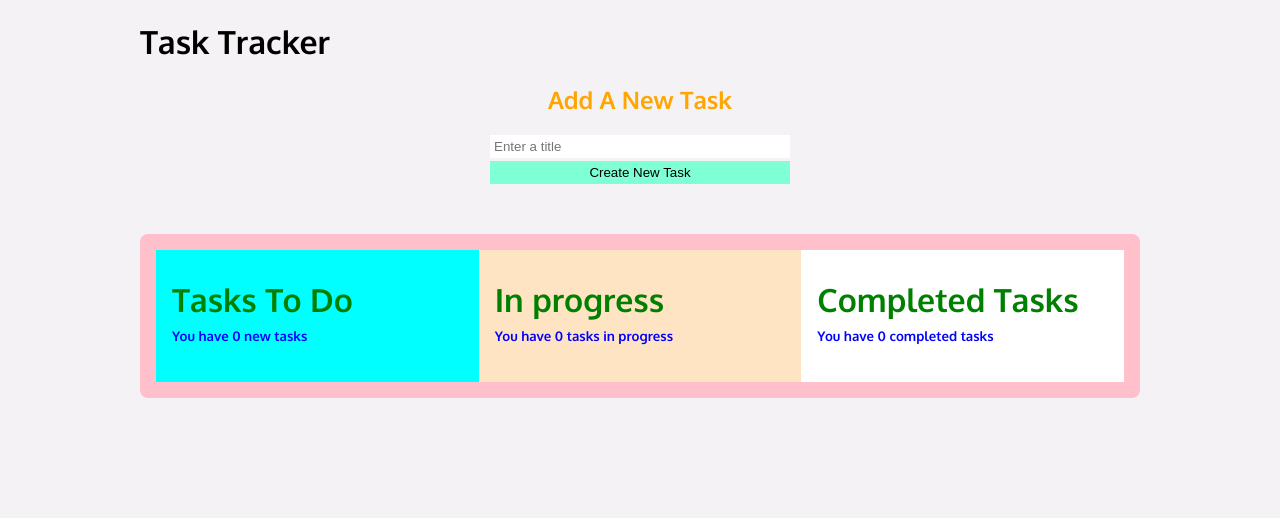
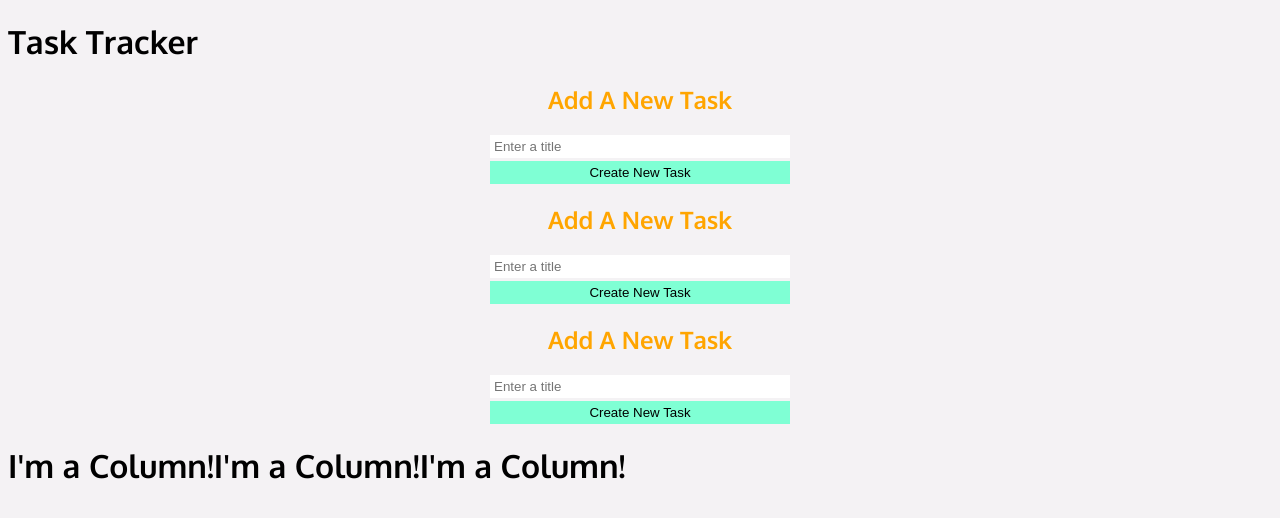
Before and after one commit to tgrinstead3d/react_todo, a React (Create React App) app: page / in a window 1280 px wide. Shown: the top 518 px of the page. Built offline with nearby package versions, Linux system fonts and the light colour scheme.

Commit message:
working on the array swapping

```diff
--- a/src/App.js
+++ b/src/App.js
@@ -1,5 +1,6 @@
 import './App.css';
 import {Component} from 'react';
+import Card from "./components/Card";
 
 class App extends Component {
     constructor(props) {
@@ -89,107 +90,108 @@ class App extends Component {
                 </>
                 <div className="AppBackground">
                     <div className="TodoColumn">
-                        <header className="Header">
-                            <h1>Tasks To Do</h1>
-                        </header>
-                        <main className="BodyWrapper">
-                            <div className="TaskCount">
-                                <h5>You have {this.state.tasks.length} new tasks</h5>
-                            </div>
-                            <div className="TaskCard">
-                                <ul>
-                                    {this.state.tasks.map(task => {
-                                        return (
-                                            <li key={task.id} className="ListTitle">
-                                                <div className="ListLeft">
-                                                    {task.value}
-                                                </div>
-                                                <div className="ListRight">
-                                                    {/*<button>Edit</button>*/}
-                                                    <button onClick={() => this.deleteTask(task.id)}
-                                                            className="Delete">X
-                                                    </button>
-                                                    {/*<button>Left</button>*/}
-                                                    <button onClick={() => this.setProgress(task.id)}>Right</button>
-                                                </div>
-                                                <div className="TaskCompleteButton">
-                                                    {/*<button>Mark Completed</button>*/}
-                                                </div>
-                                            </li>
-                                        )
-                                    })}
-                                </ul>
-                            </div>
-                        </main>
-                    </div>
-                    <div className="InProgressColumn">
-                        <header className="Header">
-                            <h1>In progress</h1>
-                        </header>
-                        <main className="BodyWrapper">
-                            <div className="TaskCount">
-                                <h5>You have {this.state.tasks.length} tasks in progress</h5>
-                            </div>
-                            <div className="TaskCard">
-                                <ul>
-                                    {this.state.tasks.map(task => {
-                                        return (
-                                            <li key={task.id} className="ListTitle">
-                                                <div className="ListLeft">
-                                                    {task.value}
-                                                </div>
-                                                <div className="ListRight">
-                                                    {/*<button>Edit</button>*/}
-                                                    <button onClick={() => this.deleteTask(task.id)}
-                                                            className="Delete">X
-                                                    </button>
-                                                    {/*<button>Left</button>*/}
-                                                    {/*<button>Right</button>*/}
-                                                </div>
-                                                <div className="TaskCompleteButton">
-                                                    {/*<button>Mark Completed</button>*/}
-                                                </div>
-                                            </li>
-                                        )
-                                    })}
-                                </ul>
-                            </div>
-                        </main>
-                    </div>
-                    <div className="CompletedColumn">
-                        <header className="Header">
-                            <h1>Completed Tasks</h1>
-                        </header>
-                        <main className="BodyWrapper">
-                            <div className="TaskCount">
-                                <h5>You have {this.state.tasks.length} completed tasks</h5>
-                            </div>
-                            <div className="TaskCard">
-                                <ul>
-                                    {this.state.tasks.map(task => {
-                                        return (
-                                            <li key={task.id} className="ListTitle">
-                                                <div className="ListLeft">
-                                                    {task.value}
-                                                </div>
-                                                <div className="ListRight">
-                                                    {/*<button>Edit</button>*/}
-                                                    <button onClick={() => this.deleteTask(task.id)}
-                                                            className="Delete">X
-                                                    </button>
-                                                    {/*<button>Left</button>*/}
-                                                    {/*<button>Right</button>*/}
-                                                </div>
-                                                <div className="TaskCompleteButton">
-                                                    {/*<button>Mark Completed</button>*/}
-                                                </div>
-                                            </li>
-                                        )
-                                    })}
-                                </ul>
-                            </div>
-                        </main>
-                    </div>
+                    {/*    <header className="Header">*/}
+                    {/*        <h1>Tasks To Do</h1>*/}
+                    {/*    </header>*/}
+                    {/*    <main className="BodyWrapper">*/}
+                    {/*        <div className="TaskCount">*/}
+                    {/*            <h5>You have {this.state.tasks.length} new tasks</h5>*/}
+                    {/*        </div>*/}
+                    {/*        /!*<Card />*!/*/}
+                    {/*        <div className="TaskCard">*/}
+                    {/*            <ul>*/}
+                    {/*                {this.state.tasks.map(task => {*/}
+                    {/*                    return (*/}
+                    {/*                        <li key={task.id} className="ListTitle">*/}
+                    {/*                            <div className="ListLeft">*/}
+                    {/*                                {task.value}*/}
+                    {/*                            </div>*/}
+                    {/*                            <div className="ListRight">*/}
+                    {/*                                /!*<button>Edit</button>*!/*/}
+                    {/*                                <button onClick={() => this.deleteTask(task.id)}*/}
+                    {/*                                        className="Delete">X*/}
+                    {/*                                </button>*/}
+                    {/*                                /!*<button>Left</button>*!/*/}
+                    {/*                                <button onClick={() => this.setProgress(task.id)}>Right</button>*/}
+                    {/*                            </div>*/}
+                    {/*                            <div className="TaskCompleteButton">*/}
+                    {/*                                /!*<button>Mark Completed</button>*!/*/}
+                    {/*                            </div>*/}
+                    {/*                        </li>*/}
+                    {/*                    )*/}
+                    {/*                })}*/}
+                    {/*            </ul>*/}
+                    {/*        </div>*/}
+                    {/*    </main>*/}
+                    {/*</div>*/}
+                    {/*<div className="InProgressColumn">*/}
+                    {/*    <header className="Header">*/}
+                    {/*        <h1>In progress</h1>*/}
+                    {/*    </header>*/}
+                    {/*    <main className="BodyWrapper">*/}
+                    {/*        <div className="TaskCount">*/}
+                    {/*            <h5>You have {this.state.tasks.length} tasks in progress</h5>*/}
+                    {/*        </div>*/}
+                    {/*        <div className="TaskCard">*/}
+                    {/*            <ul>*/}
+                    {/*                {this.state.tasks.map(task => {*/}
+                    {/*                    return (*/}
+                    {/*                        <li key={task.id} className="ListTitle">*/}
+                    {/*                            <div className="ListLeft">*/}
+                    {/*                                {task.value}*/}
+                    {/*                            </div>*/}
+                    {/*                            <div className="ListRight">*/}
+                    {/*                                /!*<button>Edit</button>*!/*/}
+                    {/*                                <button onClick={() => this.deleteTask(task.id)}*/}
+                    {/*                                        className="Delete">X*/}
+                    {/*                                </button>*/}
+                    {/*                                /!*<button>Left</button>*!/*/}
+                    {/*                                /!*<button>Right</button>*!/*/}
+                    {/*                            </div>*/}
+                    {/*                            <div className="TaskCompleteButton">*/}
+                    {/*                                /!*<button>Mark Completed</button>*!/*/}
+                    {/*                            </div>*/}
+                    {/*                        </li>*/}
+                    {/*                    )*/}
+                    {/*                })}*/}
+                    {/*            </ul>*/}
+                    {/*        </div>*/}
+                    {/*    </main>*/}
+                    {/*</div>*/}
+                    {/*<div className="CompletedColumn">*/}
+                    {/*    <header className="Header">*/}
+                    {/*        <h1>Completed Tasks</h1>*/}
+                    {/*    </header>*/}
+                    {/*    <main className="BodyWrapper">*/}
+                    {/*        <div className="TaskCount">*/}
+                    {/*            <h5>You have {this.state.tasks.length} completed tasks</h5>*/}
+                    {/*        </div>*/}
+                    {/*        <div className="TaskCard">*/}
+                    {/*            <ul>*/}
+                    {/*                {this.state.tasks.map(task => {*/}
+                    {/*                    return (*/}
+                    {/*                        <li key={task.id} className="ListTitle">*/}
+                    {/*                            <div className="ListLeft">*/}
+                    {/*                                {task.value}*/}
+                    {/*                            </div>*/}
+                    {/*                            <div className="ListRight">*/}
+                    {/*                                /!*<button>Edit</button>*!/*/}
+                    {/*                                <button onClick={() => this.deleteTask(task.id)}*/}
+                    {/*                                        className="Delete">X*/}
+                    {/*                                </button>*/}
+                    {/*                                /!*<button>Left</button>*!/*/}
+                    {/*                                /!*<button>Right</button>*!/*/}
+                    {/*                            </div>*/}
+                    {/*                            <div className="TaskCompleteButton">*/}
+                    {/*                                /!*<button>Mark Completed</button>*!/*/}
+                    {/*                            </div>*/}
+                    {/*                        </li>*/}
+                    {/*                    )*/}
+                    {/*                })}*/}
+                    {/*            </ul>*/}
+                    {/*        </div>*/}
+                    {/*    </main>*/}
+                    {/*</div>*/}
                 </div>
             </div>
         )
--- /dev/null
+++ b/src/Card.css
@@ -0,0 +1,4 @@
+.TaskCard {
+    display: flex;
+    flex-direction: column;
+}
--- /dev/null
+++ b/src/Tasks.css
@@ -0,0 +1,4 @@
+.ColumnDiv {
+    display: flex;
+    flex-direction: row;
+}
--- /dev/null
+++ b/src/Tasks.jsx
@@ -0,0 +1,50 @@
+import './App.css';
+import Column from "./components/Column";
+import AddTask from "./components/AddTask";
+import "./Tasks.css";
+import { useState } from 'react';
+
+function Tasks() {
+    const [newTasks, setNewTasks] = useState([]);
+    const [inProgressTasks, setInProgressTasks] = useState([]);
+    const [completedTasks, setCompletedTasks] = useState([]);
+
+    const addEntryToNewTasks = task => {
+        const tasks = [...newTasks];
+        tasks.push(task);
+        setNewTasks(tasks);
+        console.log('Submitted to new tasks');
+    };
+
+    const addEntryToInProgressTasks = task => {
+        const inProgressArray = [...inProgressTasks];
+        inProgressArray.push(task);
+        setInProgressTasks(inProgressArray);
+        console.log('Submitted to in progress tasks');
+    }
+
+    const addEntryToCompletedTasks = task => {
+        const completedArray = [...completedTasks];
+        completedArray.push(task);
+        setCompletedTasks(completedArray);
+        console.log('Submitted to completed tasks');
+    }
+
+    return (
+        <div className="TasksWrapper">
+            <div>
+                <h1>Task Tracker</h1>
+                <AddTask addTask={addEntryToNewTasks}/>
+                <AddTask addTask={addEntryToInProgressTasks}/>
+                <AddTask addTask={addEntryToCompletedTasks}/>
+                <div className="ColumnDiv">
+                    <Column tasks={newTasks}/>
+                    <Column tasks={inProgressTasks}/>
+                    <Column tasks={completedTasks}/>
+                </div>
+            </div>
+        </div>
+    );
+}
+
+export default Tasks;
--- /dev/null
+++ b/src/components/AddTask.jsx
@@ -0,0 +1,26 @@
+import { useState } from 'react';
+
+function AddTask({addTask}) {
+    const [task, setTask] = useState('');
+    const submitForm = (e) => {
+        e.preventDefault();
+        addTask(task);
+        e.target.reset();
+    }
+
+    return (
+        <div className="TaskWrapper">
+            <form className="NewTaskForm" onSubmit={submitForm}>
+                <div className="TaskFormHeader">
+                    <h2>Add A New Task</h2>
+                </div>
+                <div className="NewTaskInputs">
+                    <input type="text" placeholder="Enter a title" className="FormTitle" aria-label="Title" onChange={(event) => setTask(event.target.value)}/>
+                    <button type="submit" className="TaskSubmitButton">Create New Task</button>
+                </div>
+            </form>
+        </div>
+    );
+}
+
+export default AddTask;
--- /dev/null
+++ b/src/components/Card.jsx
@@ -0,0 +1,9 @@
+function Card({task}) {
+    return (
+        <div className="TaskCard">
+            <h4>{task}</h4>
+        </div>
+    );
+}
+
+export default Card;
--- /dev/null
+++ b/src/components/Column.jsx
@@ -0,0 +1,13 @@
+import Card from "./Card";
+import '../Card.css';
+
+function Column({tasks}) {
+    return (
+        <div className="Column">
+            <h1>I'm a Column!</h1>
+            {tasks.map(task => <Card task={task} />)}
+        </div>
+    );
+}
+
+export default Column;
--- a/src/index.js
+++ b/src/index.js
@@ -1,11 +1,13 @@
 import React from 'react';
 import ReactDOM from 'react-dom';
 import './index.css';
-import App from './App';
+// import App from './App';
+import Tasks from './Tasks';
 
 ReactDOM.render(
   <React.StrictMode>
-    <App />
+    {/*<App />*/}
+      <Tasks />
   </React.StrictMode>,
   document.getElementById('root')
 );
```
